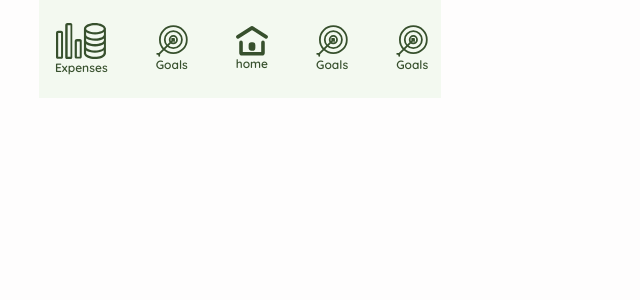
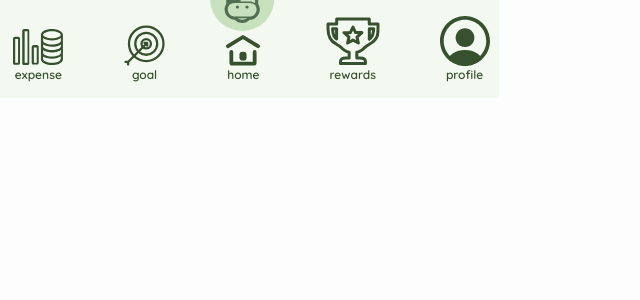
Before and after one commit to AlyssaHug/Design02_App, a Next.js app: page / in a window 1280 px wide. Shown: the top 300 px of the page, without its empty margins (0-640 px from the left). Built offline with nearby package versions, Linux system fonts and the light colour scheme.

Commit message:
navbar no dropshadow

```diff
--- a/app/globals.css
+++ b/app/globals.css
@@ -19,18 +19,3 @@ html {
     display: flex;
     justify-content: center;
 }
-
-.nav {
-    background: #f3f9f0;
-    width: 402px;
-    height: 98px;
-    display: flex;
-    flex-wrap: nowrap;
-    justify-content: space-evenly; /* Space items evenly */
-    align-items: center; /* Center vertically */
-    gap: 16px;
-}
-
-.home {
-    padding-top: 900px;
-}
--- a/app/page.js
+++ b/app/page.js
@@ -1,53 +1,9 @@
 "use client";
 
-import Nav from "@/app/ui/Buttons/Buttons";
+import Nav from "@/app/ui/navbar/navbar";
 function page() {
     return (
-        <div>
-            <div className="nav">
-                <Nav
-                    color="nav"
-                    size="expense"
-                    imageSrc="/navbar-icons/expense.svg"
-                    value="Expenses"
-                    text="belowtext"
-                    font="font"
-                />
-                <Nav
-                    color="nav"
-                    size="goals"
-                    imageSrc="/navbar-icons/goal.svg"
-                    value="Goals"
-                    text="belowtext"
-                    font="font"
-                />
-                <Nav
-                    className="home"
-                    color="nav"
-                    size="home"
-                    imageSrc="/navbar-icons/home-icon.svg"
-                    value="home"
-                    text="belowtext"
-                    font="font"
-                />
-                <Nav
-                    color="nav"
-                    size="goals"
-                    imageSrc="/navbar-icons/goal.svg"
-                    value="Goals"
-                    text="belowtext"
-                    font="font"
-                />
-                <Nav
-                    color="nav"
-                    size="goals"
-                    imageSrc="/navbar-icons/goal.svg"
-                    value="Goals"
-                    text="belowtext"
-                    font="font"
-                />
-            </div>
-        </div>
+       <Nav/>
     );
 }
 
--- a/app/ui/Buttons/Buttons.js
+++ b/app/ui/Buttons/Buttons.js
@@ -39,6 +39,7 @@ export default function Button({
         [styles.nav]: color === "nav",
         [styles.navActive]: color === "nav-active",
         [styles.expense]: type === "expense",
+        [styles.home]: type === "home",
         [styles.caption]: size === "caption",
         [styles.cow]: color === "cow",
         [styles.cowActive]: color === "cow-active",
--- a/app/ui/Buttons/Buttons.module.css
+++ b/app/ui/Buttons/Buttons.module.css
@@ -64,15 +64,17 @@
     color: #37502d;
     font-family: var(--font-quicksand);
     font-size: 12px;
-    font-style: normal;
     font-weight: 600;
-    line-height: 16px;
 }
 .expense {
     color: #090f19;
     background-color: #c1ddeb;
     font-size: 24px;
     padding: 10px;
+}
+.home {
+    padding-top: 20px;
+    max-width: 48px;
 }
 .caption {
     padding: 6px;
@@ -82,7 +84,7 @@
     color: #b2d4e6;
 }
 .cow {
-    background-color: #f3f9f0;
+    background-color: #C6E1BB;
     border-radius: 100%;
     max-width: 64px;
 }
--- a/app/ui/navbar/navbar.js
+++ b/app/ui/navbar/navbar.js
@@ -1,8 +1,7 @@
 import classNames from "classnames";
+import { Quicksand, Libre_Franklin } from "next/font/google";
 import styles from "@/app/ui/navbar/navbar.module.css";
-import { Libre_Franklin } from "next/font/google";
-
-import Nav from "@/app/ui/Buttons/Buttons";
+import Button from "@/app/ui/Buttons/Buttons";
 
 const libreFranklin = Libre_Franklin({
     variable: "--font-libre-franklin",
@@ -12,24 +11,54 @@ const quicksand = Quicksand({
     variable: "--font-quicksand",
 });
 
+export default function Nav({ size }) {
+    const navClasses = classNames(
+        styles.navbar,
+        quicksand.variable,
+        libreFranklin.variable
+    );
 
+    return (
+        <div>
+            <div className={navClasses}>
+                <Button
+                    value="expense"
+                    color="nav"
+                    imageSrc="/navbar-icons/expense.svg"
+                    size="expense"
+                />
+                <Button
+                    value="goal"
+                    color="nav"
+                    imageSrc="/navbar-icons/goal.svg"
+                    size="goal"
+                />
 
-export default function Nav({ value, type, imageSrc, size }) {
-    const navClasses = classNames(
-        styles.nav,
-        quicksand.variable,
-        libreFranklin.variable,
-        {
-            [styles.nav]: type === "nav",
-            [styles[size]]: size,
-            [styles.size]: type === "goals",
-            [styles.size]: type === "expense",
-        }
-    );
-    return (
-        <div className={navClasses}>
-            {value && <p>{value}</p>}
-            {imageSrc && <img src={imageSrc} size={goals} />}
+                <div className={styles.cow}>
+                    <Button
+                        color="cow"
+                        imageSrc="/navbar-icons/cow.svg"
+                    />
+                </div>
+                <Button
+                    value="home"
+                    color="nav"
+                    imageSrc="/navbar-icons/home-icon.svg"
+                    size="home"
+                />
+                <Button
+                    value="rewards"
+                    color="nav"
+                    imageSrc="/navbar-icons/rewards.svg"
+                    size="rewards"
+                />
+                <Button
+                    value="profile"
+                    color="nav"
+                    imageSrc="/navbar-icons/profile.svg"
+                    size="profile"
+                />
+            </div>
         </div>
     );
 }
--- a/app/ui/navbar/navbar.module.css
+++ b/app/ui/navbar/navbar.module.css
@@ -1,15 +1,41 @@
+.navbar {
+    background: #f3f9f0;
+    width: 100%; /* Full width */
+    height: 98px;
+    display: grid;
+    grid-template-columns: repeat(5, 1fr);
+    grid-gap: 38px;
+    align-items: end;
+    padding-bottom: 8px;
+    padding-right: 8px;
+    padding-left: 10px;
+    position: relative;
+}
+
+.navbar > div {
+    display: flex;
+    justify-content: center; /* Center each icon within its grid cell */
+    align-items: end; /* Ensure bottom alignment within the cell */
+}
+
+
+.cow {
+    position: absolute;
+    top: -25px; /* Adjust vertically above the navbar */
+    left: 50%;
+    transform: translate(-41%, -20%);
+    grid-column: 3 / 4; /* Optional for fallback support */
+    width: 80px;
+    background: none;
+    z-index: 10; /* Make sure it’s above the navbar */
+}
+
 .nav {
     font-family: var(--font-quicksand), sans-serif;
     display: flex;
     flex-direction: column;
     align-items: center;
     gap: 4px;
-    padding: 8px;
-}
-
-.goals {
-    width: 50px;
-    height: 50.068px;
 }
 
 .expense {
@@ -17,7 +43,22 @@
     height: 36.058px;
 }
 
+.goal {
+    width: 50px;
+    height: 50.068px;
+}
+
 .home {
     width: 30px;
     height: 26.667px;
 }
+
+.rewards {
+    width: 50px;
+    height: 50px;
+}
+
+.profile {
+    width: 50px;
+    height: 50px;
+}
```
Also changed, not shown: public/navbar-icons/cow.svg.
